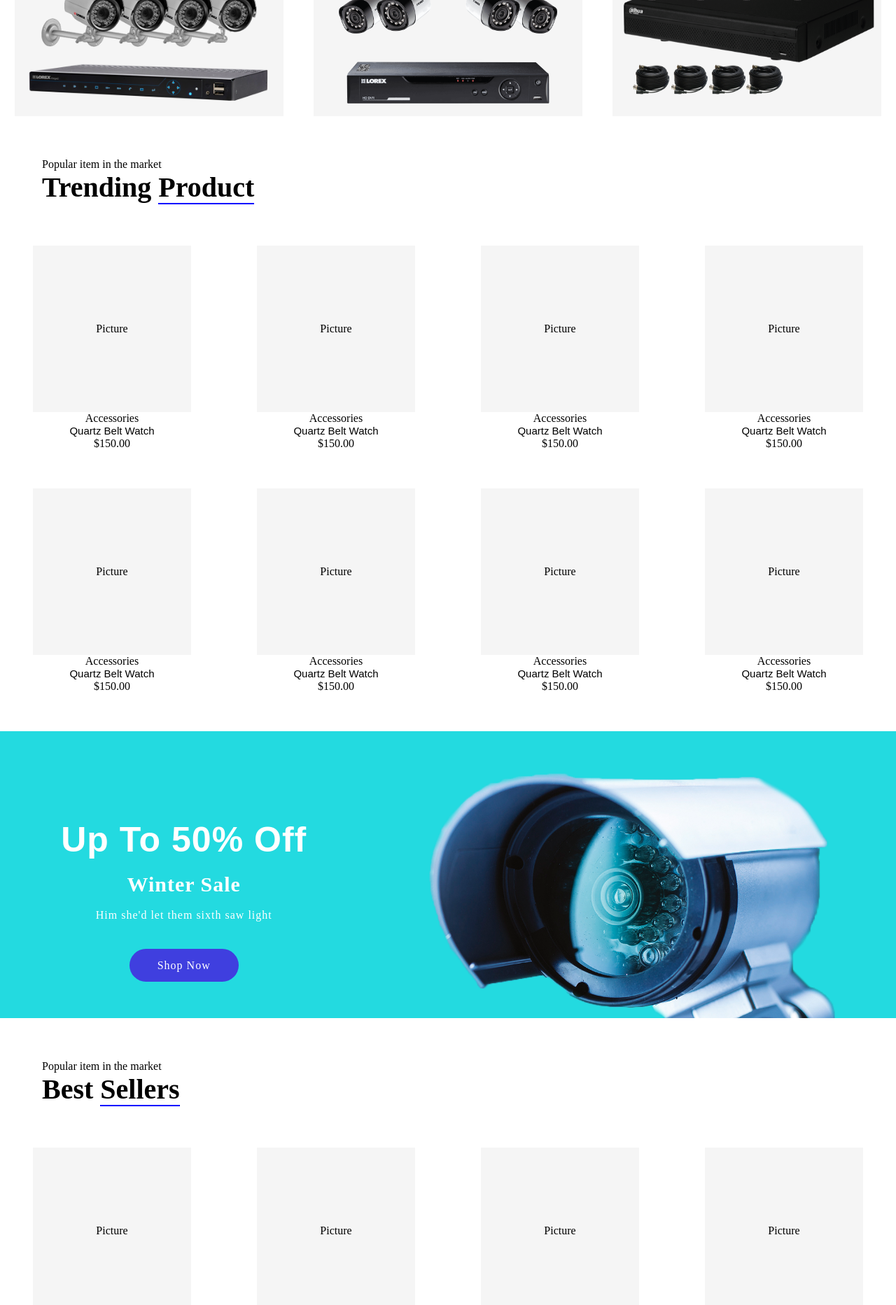
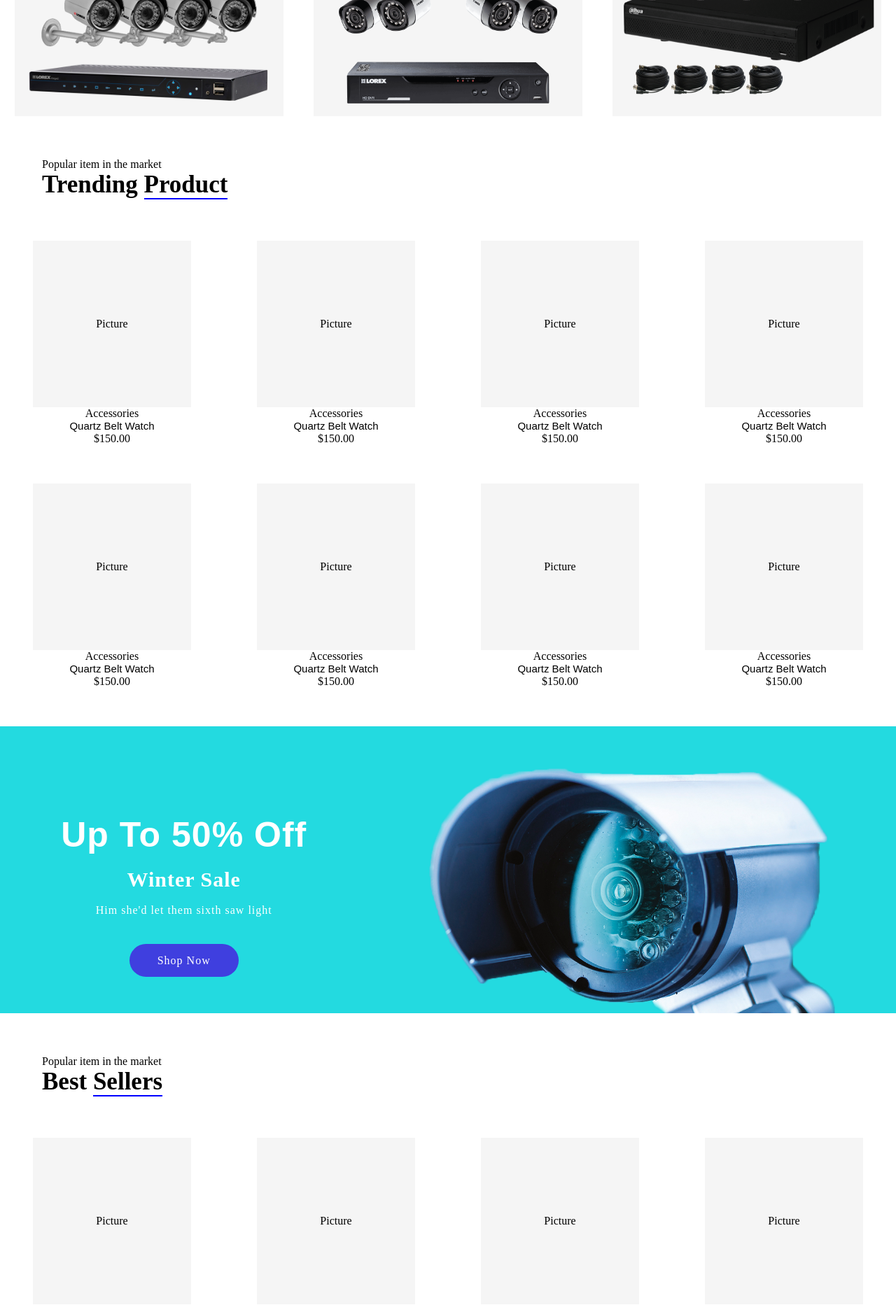
Before and after one commit to sarvar8373/sajeky, a Jekyll site: the page built from index.html, in a window 1280 px wide. Shown: the part 1020-2885 px from the top of the page at 70% size. Built offline with Jekyll 4.4.1, drawn with Linux system fonts in a browser that asks for light colours.

Commit message:
Update version mobile

```diff
--- a/_layouts/default.html
+++ b/_layouts/default.html
@@ -38,7 +38,7 @@
                   <img class="picture3" src="assets\images\blok_3.png" >
             </div>
             <div >
-              <p style="padding: 60px;">Popular item in the market<br><span style="font-size: 40px;"><b>Trending <span style="border-bottom:2px solid blue ;">Product</span></b></span></p>
+              <p class="text-2">Popular item in the market<br><span style="font-size: 35px;"><b>Trending <span style="border-bottom:2px solid blue ;">Product</span></b></span></p>
             </div>
             <div class="conteiner">
               <div class="column">
@@ -89,7 +89,7 @@
           <img class="picture4" src="assets\images\photo_cam.png" width="580" height="350">
       </div>
       <div >
-          <p style="padding: 60px;">Popular item in the market<br><span style="font-size: 40px;"><b>Best <span style="border-bottom:2px solid blue ;">Sellers</span></b></span></p>
+          <p class="text-2">Popular item in the market<br><span style="font-size: 35px;"><b>Best <span style="border-bottom:2px solid blue ;">Sellers</span></b></span></p>
         </div>
         <div class="conteiner">
             <div class="column">
--- a/_sass/body.scss
+++ b/_sass/body.scss
@@ -113,6 +113,9 @@
     border-top:3px solid blue;
     line-height:35px;padding: 20px;
   }
+  .text-2{
+    padding: 60px;
+  }
   @media only screen and (max-width:800px){
       .pictures1,.picture4{
           text-align: center;
@@ -142,6 +145,10 @@
       .p8{
           font-size: 15px;
       }
+      .picture4{
+        width: 50%;
+        height: auto;
+    }
       .buttons{
           font-size: 10px;
           padding: 15px 25px;
@@ -169,6 +176,10 @@
           margin-right:0px;
 
       }
+      .text-2{
+        padding:50px 0;
+      }
+
     }
     @media only screen and (max-width:480px){
         .pictures2{
@@ -178,6 +189,7 @@
             width: 100%;
             height:auto;
         }
+
         .p3, .p4{
             font-size: 20px;
         }
```
